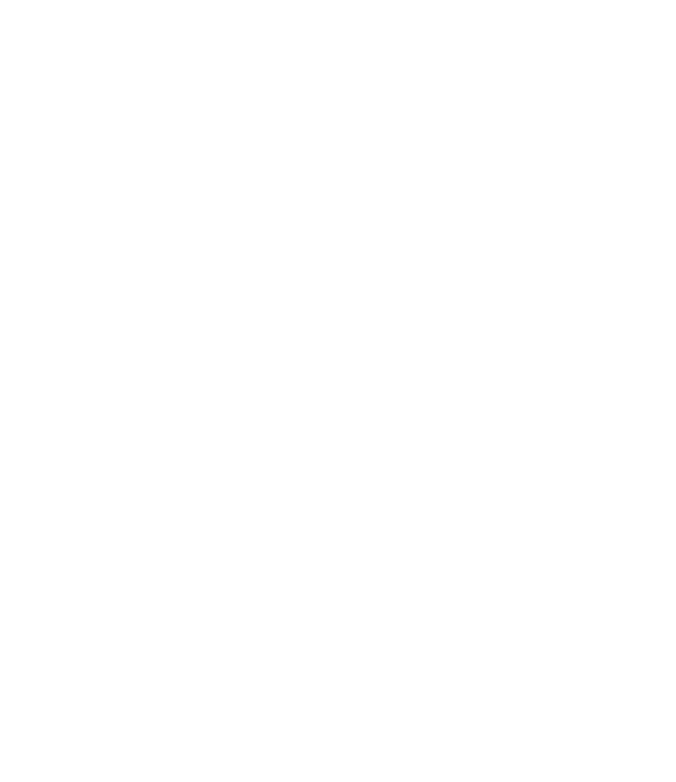
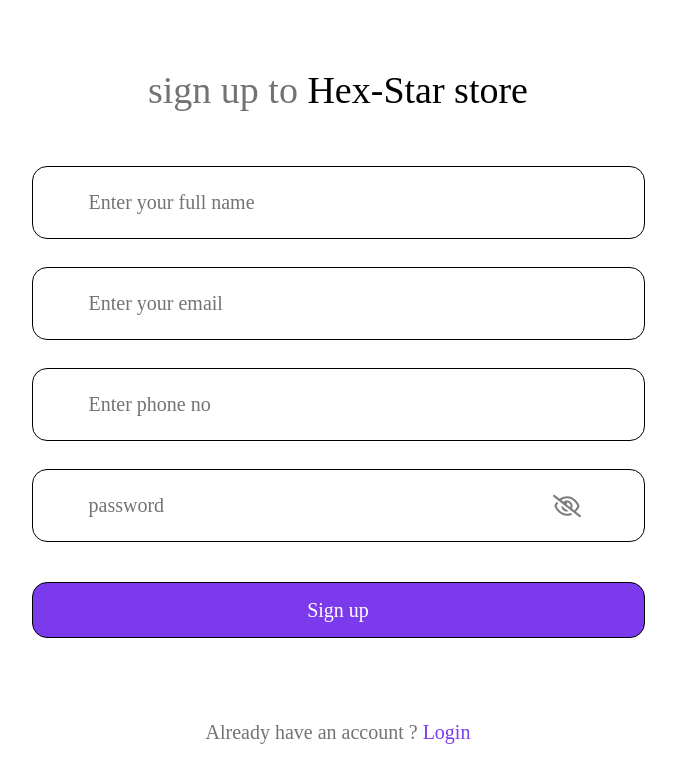
Before and after one commit to Aritra2001/HSU_STORE, a React (Create React App) app in the folder frontend/: page /signup in a window 1280 px wide. Shown: the top 782 px of the page, without its empty margins (302-978 px from the left). Built offline with nearby package versions, Linux system fonts and the light colour scheme.

Commit message:
signup page completed

```diff
--- a/frontend/package.json
+++ b/frontend/package.json
@@ -11,6 +11,7 @@
     "react-icons": "^5.0.1",
     "react-router-dom": "^6.22.1",
     "react-scripts": "5.0.1",
+    "react-toastify": "^10.0.4",
     "web-vitals": "^2.1.4"
   },
   "scripts": {
--- a/frontend/public/index.html
+++ b/frontend/public/index.html
@@ -2,7 +2,7 @@
 <html lang="en">
   <head>
     <meta charset="utf-8" />
-    <link rel="icon" href="%PUBLIC_URL%/favicon.ico" />
+    <link rel="icon" href="hsulogoimg.svg" />
     <meta name="viewport" content="width=device-width, initial-scale=1" />
     <meta name="theme-color" content="#000000" />
     <meta
@@ -24,7 +24,7 @@
       work correctly both with client-side routing and a non-root public URL.
       Learn how to configure a non-root public URL by running `npm run build`.
     -->
-    <title>React App</title>
+    <title>Hex-Star Universe Store</title>
   </head>
   <body>
     <noscript>You need to enable JavaScript to run this app.</noscript>
--- a/frontend/src/App.js
+++ b/frontend/src/App.js
@@ -1,9 +1,33 @@
+import { BrowserRouter, Routes, Route } from 'react-router-dom'
+import Signup from './pages/Signup';
 
 function App() {
   return (
-    <div className="App">
+    <BrowserRouter>
+    <Routes>
 
-    </div>
+    <Route
+    path='/signup'
+    element={<Signup />}
+    />
+
+    <Route
+    path='/login'
+    element={<></>}
+    />
+
+    <Route
+    path='/forgot-password'
+    element={<></>}
+    />
+
+    <Route
+    path='/reset-password/:token'
+    element={<></>}
+    />
+
+    </Routes>
+    </BrowserRouter>
   );
 }
 
--- /dev/null
+++ b/frontend/src/helper/notify.js
@@ -0,0 +1,12 @@
+import { toast } from 'react-toastify'
+import 'react-toastify/dist/ReactToastify.css';
+
+export const notify = (json, msg) => {
+
+    if(json.hasOwnProperty('error') === true) {
+      toast.error(json.error)
+    }
+    else {
+      toast.success(msg)
+    }
+  }
--- a/frontend/src/index.css
+++ b/frontend/src/index.css
@@ -1,3 +1,11 @@
 @tailwind base;
 @tailwind components;
 @tailwind utilities;
+
+@import url('https://fonts.googleapis.com/css2?family=Montserrat:ital,wght@0,100..900;1,100..900&family=Poppins&display=swap');
+
+input[type=number]::-webkit-inner-spin-button,
+    input[type=number]::-webkit-outer-spin-button {
+      -webkit-appearance: none;
+      margin: 0;
+    }
--- /dev/null
+++ b/frontend/src/pages/Signup.jsx
@@ -0,0 +1,111 @@
+import React, { useState } from 'react';
+import { FaRegEye, FaRegEyeSlash } from "react-icons/fa6";
+import { IconContext } from 'react-icons';
+import { ToastContainer } from 'react-toastify'
+import 'react-toastify/dist/ReactToastify.css';
+import { notify } from '../helper/notify';
+
+
+const Signup = () => {
+
+    const [name, setName] = useState('');
+    const [email, setEmail] = useState('');
+    const [phone, setPhone] = useState('');
+    const [Password, setPassword] = useState('');
+    const [showPassword, setShowPassword] = useState(false);
+    const [loading, setLoading] = useState(false);
+    var json = ''
+
+    const togglePasswordVisibility = () => {
+        setShowPassword(!showPassword);
+    };
+
+    notify('Signup successfull, verification mail received!')
+
+    const handelSignup = async (e) => {
+
+        e.preventDefault()
+
+        const signup = {email, name, Password, phone}
+        setLoading(true)
+        const response = await fetch('https://hsu-store.vercel.app/api/users/signup', {
+
+          method: 'POST',
+          body: JSON.stringify(signup),
+          headers : {
+            'Content-Type': 'application/json'
+          }
+        })
+
+        setLoading(false)
+        json = await response.json()
+        notify(json, 'Signup successfull, verification mail received!')
+
+        if(!response) {
+          try {
+            console.log(json)
+          } catch(e) {
+            throw new Error(e)
+          }
+        }
+
+        if(response.ok) {
+          try {
+            setEmail('')
+            setName('')
+            setPassword('')
+            setPhone('')
+          } catch(e) {
+            throw new Error(e)
+          }
+        }
+      }
+
+
+    return (
+        <div className='h-screen w-full'>
+            <div className='h-screen flex flex-col justify-center items-center sm:gap-10'>
+                <div>
+                    <span className="text-neutral-500 sm:text-[38px] font-medium font-['Poppins'] leading-[72px]">
+                        sign up to&nbsp;
+                    </span>
+                    <span className="text-black sm:text-[38px] font-medium font-['Poppins'] leading-[72px]">
+                        Hex-Star store
+                    </span>
+                    <span className="text-neutral-500 sm:text-[38px] font-medium font-['Poppins'] leading-[72px]">
+                    </span>
+                </div>
+                <div className='flex flex-col sm:gap-7 gap-4'>
+
+                    <input type="text" className="sm:w-[613px] sm:h-[73px] w-[263px] h-[51.10px] rounded-[9px] bg-white bg-opacity-50 sm:rounded-[15px] border border-black backdrop-blur-[22px] sm:indent-[3.5rem] placeholder:text-neutral-500 sm:text-xl text-xs indent-[1.6rem] font-normal font-['Montserrat']" placeholder='Enter your full name' value={name} onChange={(e) => setName(e.target.value)} required/>
+
+                    <input type="email" className="sm:w-[613px] sm:h-[73px] w-[263px] h-[51.10px] rounded-[9px] bg-white bg-opacity-50 sm:rounded-[15px] border border-black backdrop-blur-[22px] sm:indent-[3.5rem] placeholder:text-neutral-500 sm:text-xl text-xs indent-[1.6rem] font-normal font-['Montserrat']" placeholder='Enter your email' value={email} onChange={(e) => setEmail(e.target.value)} required/>
+
+                    <input type="number" className="sm:w-[613px] sm:h-[73px] w-[263px] h-[51.10px] rounded-[9px] bg-white bg-opacity-50 sm:rounded-[15px] border border-black backdrop-blur-[22px] sm:indent-[3.5rem] placeholder:text-neutral-500 sm:text-xl text-xs indent-[1.6rem] font-normal font-['Montserrat'] appearance-none" placeholder='Enter phone no' value={phone} onChange={(e) => setPhone(e.target.value)} required/>
+
+                    <div className="relative">
+                        <input type={showPassword ? "text" : "password"} className="sm:w-[613px] sm:h-[73px] w-[263px] h-[51.10px] rounded-[9px] bg-white bg-opacity-50 sm:rounded-[15px] border border-black backdrop-blur-[22px] sm:indent-[3.5rem] placeholder:text-neutral-500 sm:text-xl text-xs indent-[1.6rem] font-normal font-['Montserrat']" placeholder='password' value={Password} onChange={(e) => setPassword(e.target.value)} autoComplete='current-password' required/>
+                        <IconContext.Provider value={{ className: 'absolute sm:right-16 right-8 top-[50%] cursor-pointer transform -translate-y-1/2 sm:text-[28px]'}}>
+                            {!showPassword ? <FaRegEyeSlash onClick={togglePasswordVisibility} color='#7D7D7D'/> : <FaRegEye onClick={togglePasswordVisibility} color='#7D7D7D'/>}
+                        </IconContext.Provider>
+                    </div>
+
+
+                </div>
+
+                <button className="sm:w-[613px] sm:h-14 bg-violet-600 w-[263px] h-[39.20px] rounded-[9px] sm:rounded-[15px] border border-black backdrop-blur-[22px] text-white sm:text-xl text-xs font-normal font-['Poppins'] max-sm:mt-8 hover:bg-violet-700 disabled:opacity-75 " onClick={handelSignup} disabled={loading}>Sign up</button>
+                <ToastContainer />
+
+                <div className='max-sm:mt-8'>
+                    <span className="text-neutral-500 sm:text-xl text-xs font-normal font-['Poppins']">
+                        Already have an account ?</span><span className="text-violet-600 sm:text-xl text-xs font-normal font-['Poppins']">
+                            <a href="/login"> Login</a>
+                    </span>
+                </div>
+
+            </div>
+        </div>
+    );
+}
+
+export default Signup;
```
Also changed, not shown: frontend/public/hsulogoimg.svg (added), frontend/tailwind.config.js (line endings or trailing spaces), 1 other file (tests, documents, lock files or other folders).
